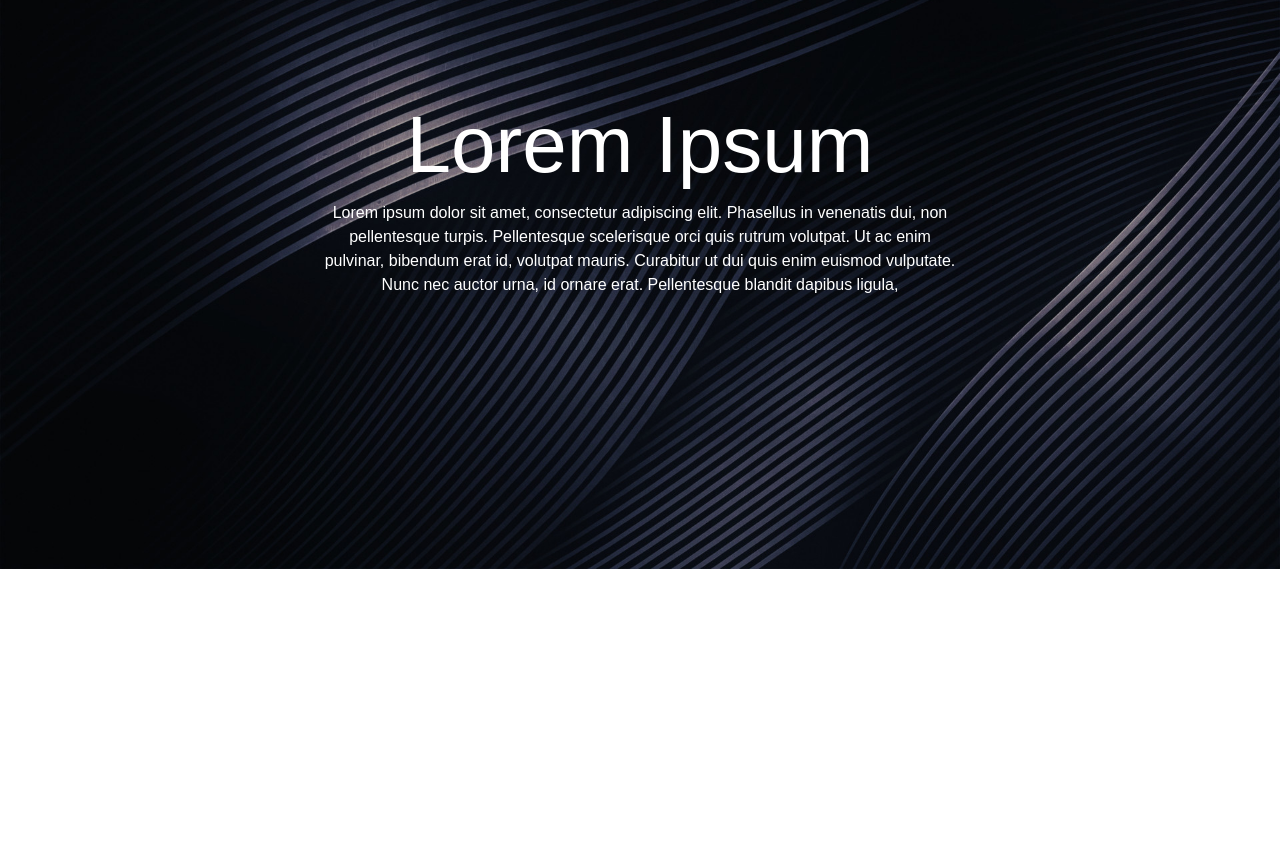
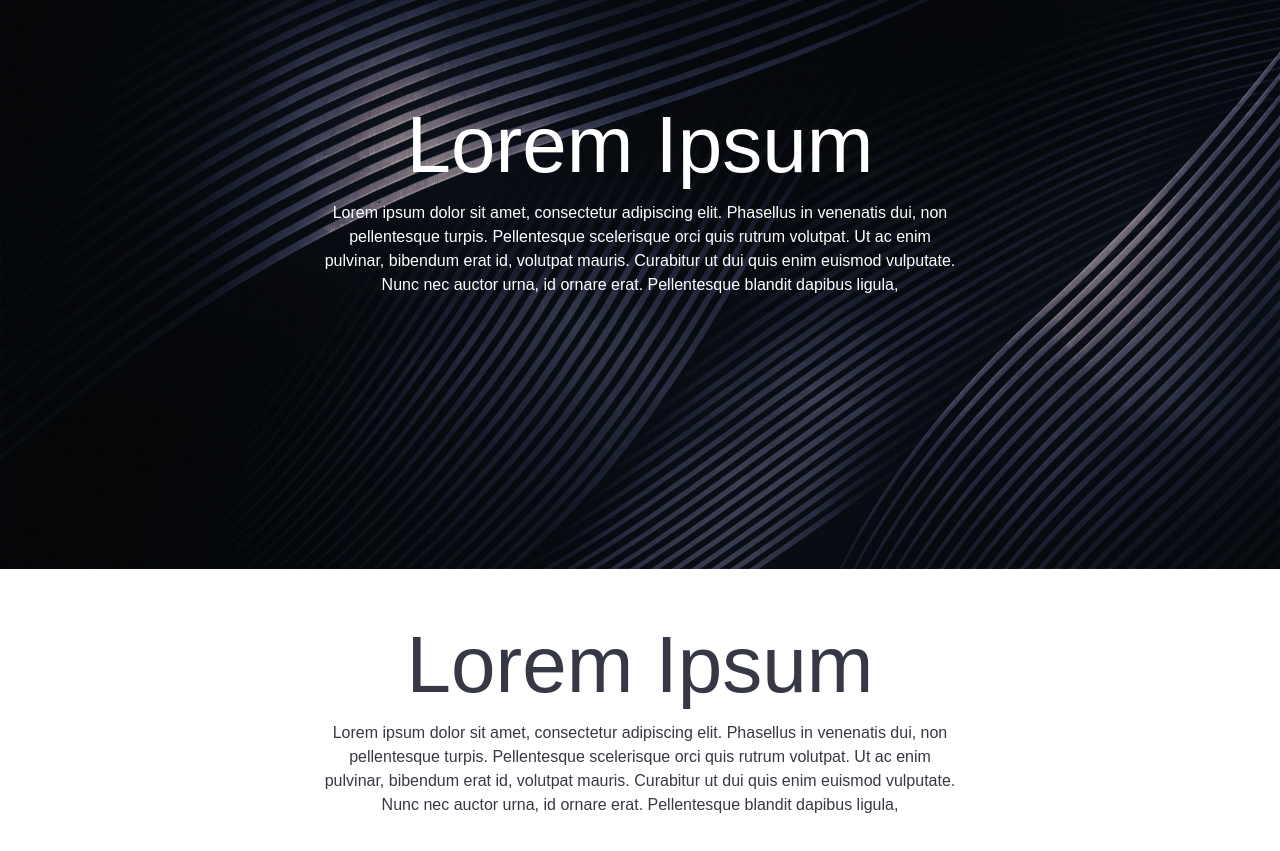
Before and after one commit to Ziad-Iteam/-Quality-Circle, a React (Create React App) app: page / in a window 1280 px wide. Shown: the part 245-1096 px from the top of the page. Before the commit the page ends 814 px from the top, so only its background shows below. Built offline with nearby package versions, Linux system fonts and the light colour scheme.

Commit message:
create the WhoWeAre Section

```diff
--- a/public/index.html
+++ b/public/index.html
@@ -9,12 +9,6 @@
       name="description"
       content="Web site created using create-react-app"
     />
-    <link rel="apple-touch-icon" href="%PUBLIC_URL%/logo192.png" />
-    <!--
-      manifest.json provides metadata used when your web app is installed on a
-      user's mobile device or desktop. See https://developers.google.com/web/fundamentals/web-app-manifest/
-    -->
-    <link rel="manifest" href="%PUBLIC_URL%/manifest.json" />
     <!--
       Notice the use of %PUBLIC_URL% in the tags above.
       It will be replaced with the URL of the `public` folder during the build.
--- a/src/App.tsx
+++ b/src/App.tsx
@@ -2,12 +2,14 @@ import React from "react";
 import "./App.css";
 import { HomeSection } from "./components/HomeSection";
 import { MainNav } from "./components/MainNav";
+import { WhoWeAreSection } from "./components/WhoWeAreSection";
 
 function App() {
   return (
     <div>
       <MainNav />
       <HomeSection />
+      <WhoWeAreSection/>
     </div>
   );
 }
--- a/src/components/HomeSection.tsx
+++ b/src/components/HomeSection.tsx
@@ -9,14 +9,11 @@ const StyledImage = styled.img`
   left: 0;
   right: 0;
   top: 0;
+  z-index: -10;
 `;
 const StyledDiv = styled.div`
   width: 50vw;
   height: calc(100vh - 80px);
-  position: absolute;
-  left: 25vw;
-  right: 25vw;
-  top: 0;
   display: flex;
   align-items: center;
   justify-content: center;
@@ -26,10 +23,10 @@ const StyledDiv = styled.div`
   text-align: center;
 `;
 export const HomeSection = () => {
-  const { t, i18n } = useTranslation();
+  const { t } = useTranslation();
 
   return (
-    <div className="position-relative">
+    <div className="position-relative d-flex align-items-center justify-content-center" id="home">
       <StyledImage src="./wallhaven-1jkl2w.jpg" alt="" />
       <StyledDiv>
         <h1 className="display-1 my-2">{t("HomeSection.h1")}</h1>
--- /dev/null
+++ b/src/components/WhoWeAreSection.tsx
@@ -0,0 +1,25 @@
+import React from "react";
+import { useTranslation } from "react-i18next";
+import styled from "styled-components";
+
+const StyledDiv = styled.div`
+  width: 50vw;
+  display: flex;
+  align-items: center;
+  justify-content: center;
+  flex-direction: column;
+  z-index: 10;
+  color: #363945;
+  text-align: center;
+`;
+export const WhoWeAreSection = () => {
+  const { t } = useTranslation();
+
+  return (
+    <div className="d-flex align-items-center justify-content-center my-5">
+    <StyledDiv id="whoWeAre">
+      <h1 className="display-1 my-2">{t("WhoWeAreSection.h1")}</h1>
+      <p>{t("WhoWeAreSection.p")}</p>
+    </StyledDiv></div>
+  );
+};
--- a/src/i18n.js
+++ b/src/i18n.js
@@ -32,6 +32,14 @@ i18n
             mauris. Curabitur ut dui quis enim euismod vulputate. Nunc nec auctor
             urna, id ornare erat. Pellentesque blandit dapibus ligula,`,
           },
+          WhoWeAreSection: {
+            h1: "Lorem Ipsum",
+            p: `Lorem ipsum dolor sit amet, consectetur adipiscing elit. Phasellus in
+            venenatis dui, non pellentesque turpis. Pellentesque scelerisque orci
+            quis rutrum volutpat. Ut ac enim pulvinar, bibendum erat id, volutpat
+            mauris. Curabitur ut dui quis enim euismod vulputate. Nunc nec auctor
+            urna, id ornare erat. Pellentesque blandit dapibus ligula,`,
+          },
         },
       },
       ar: {
@@ -55,6 +63,20 @@ i18n
 
             كيو أوفيسيا ديسيريونتموليت انيم أيدي ايست لابوريوم.`,
           },
+          WhoWeAreSection: {
+            h1: "لوريم ايبسوم",
+            p: `لوريم ايبسوم دولار سيت أميت ,كونسيكتيتور أدايبا يسكينج أليايت,سيت دو أيوسمود تيمبور
+
+            أنكايديديونتيوت لابوري ات دولار ماجنا أليكيوا . يوت انيم أد مينيم فينايم,كيواس نوستريد
+
+            أكسير سيتاشن يللأمكو لابورأس نيسي يت أليكيوب أكس أيا كوممودو كونسيكيوات . ديواس
+
+            أيوتي أريري دولار إن ريبريهينديرأيت فوليوبتاتي فيلايت أيسسي كايلليوم دولار أيو فيجايت
+
+            نيولا باراياتيور. أيكسسيبتيور ساينت أوككايكات كيوبايداتات نون بروايدينت ,سيونت ان كيولبا
+
+            كيو أوفيسيا ديسيريونتموليت انيم أيدي ايست لابوريوم.`,
+          },
         },
       },
     },
```
Also changed, not shown: public/manifest.json (deleted).
